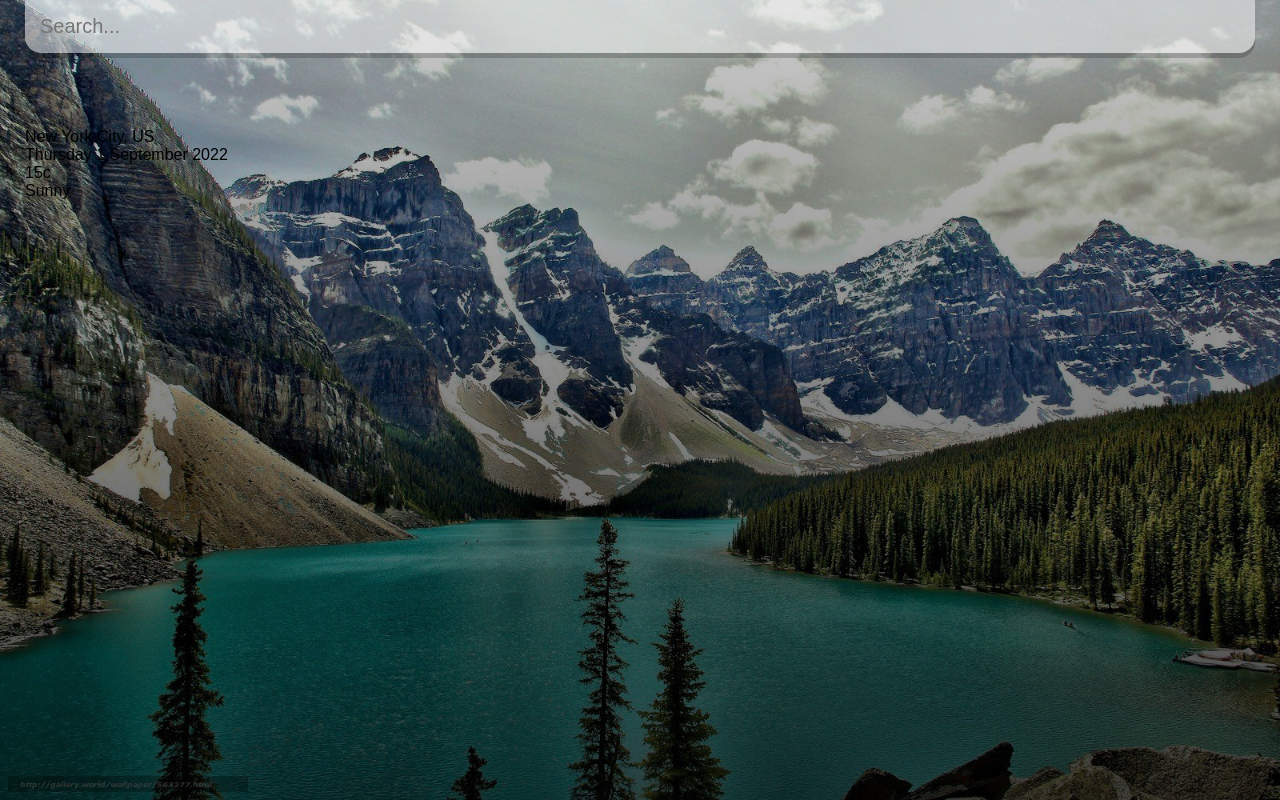
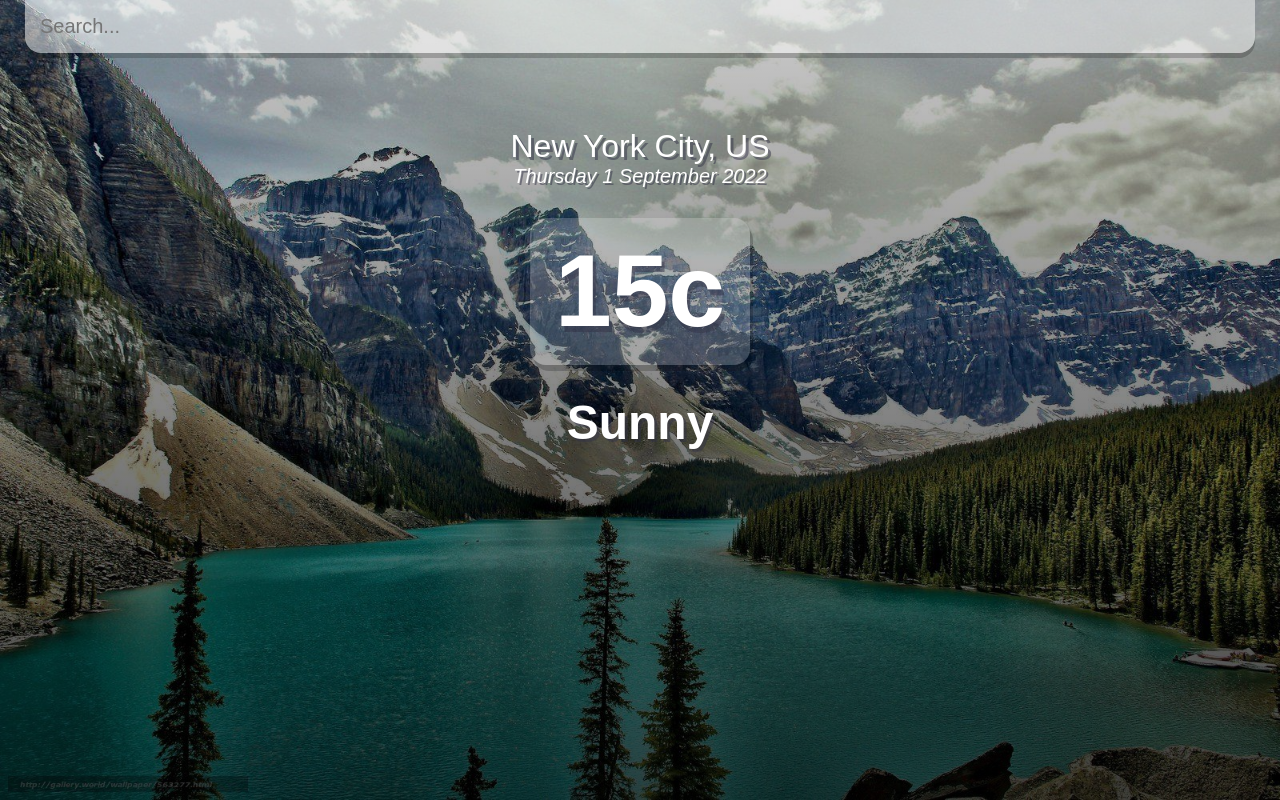
Before and after one commit to Jonghan-park/react-weather-app, a React (Create React App) app: page / in a window 1280 px wide. Built offline with nearby package versions, Linux system fonts and the light colour scheme.

Commit message:
Update css

```diff
--- a/src/index.css
+++ b/src/index.css
@@ -54,3 +54,49 @@ main {
 .search-box .search-bar:focus{
   background-color: rgba(255,255,255,0.75);
 }
+
+.location-box .location{
+  color: #fff;
+  font-size: 32px;
+  font-weight: 500;
+  text-align: center;
+  text-shadow: 3px 3px rgba(50, 50, 70, 0.5);
+}
+
+.location-box .date
+{
+  color: #fff;
+  font-size: 20px;
+  font-weight: 300;
+  font-style: italic;
+  text-align: center;
+  text-shadow: 2px 2px rgba(50,50,70,0.5);
+}
+.weather-box{
+  text-align: center;
+}
+
+.weather-box .temp{
+  position: relative;
+  display: inline-block;
+  margin: 30px auto;
+  background-color: rgba(255, 255, 255, 0.2);
+  border-radius: 16px;
+
+  padding: 15px 25px;
+
+  color: #fff;
+  font-size: 102px;
+  font-weight: 900;
+
+  text-shadow: 3px 6px rgba(50, 50, 70, 0.5);
+  text-align: center;
+  box-shadow: 3px 6px rgba(0,0,0,0.2);
+}
+
+.weather-box .weather{
+  color: #fff;
+  font-size: 48px;
+  font-weight: 700;
+  text-shadow: 3px 3px rgba(50, 50, 70, 0.5);
+}
```
